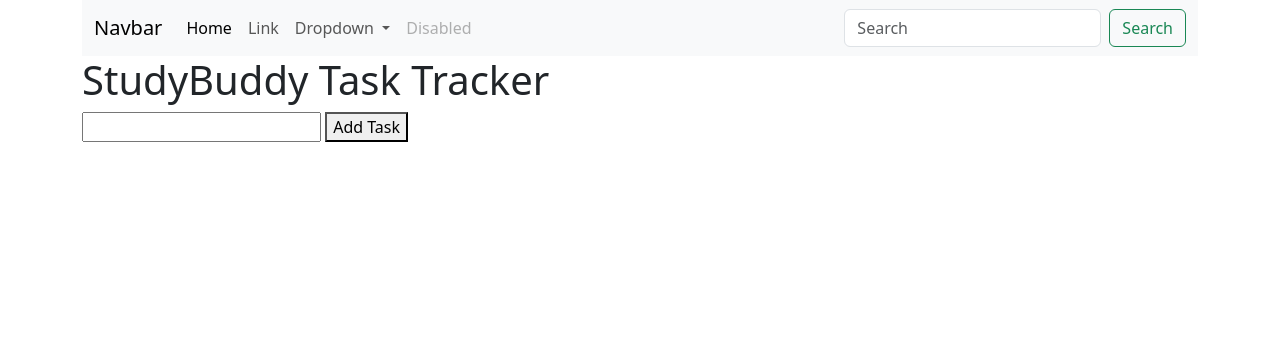
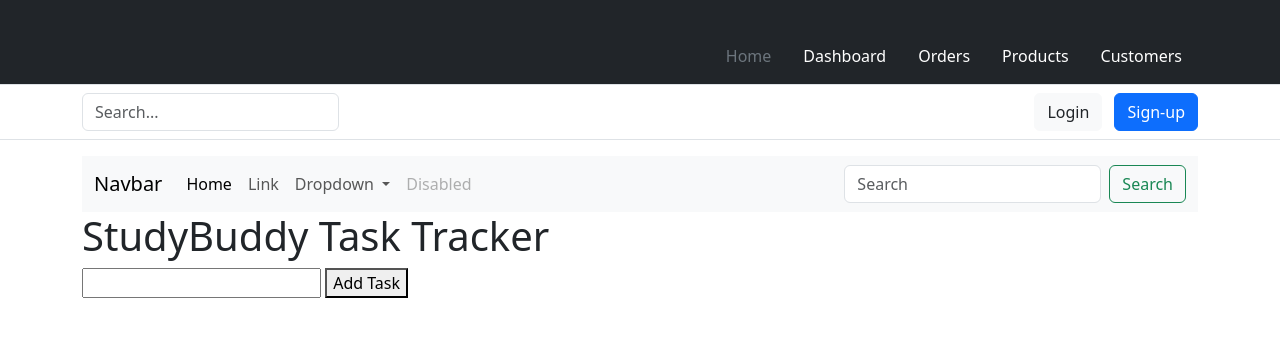
Before and after one commit to mosudi/StudyBuddy, a Flask app: page / in a window 1280 px wide. Shown: the top 337 px of the page. Run offline with Flask 3, Linux system fonts and the light colour scheme.

Commit message:
Use the following link during the project https://getbootstrap.com/docs/5.3/examples/

```diff
--- a/main.py
+++ b/main.py
@@ -5,6 +5,10 @@ from flask import Flask,redirect,url_for,render_template,request
 app=Flask(__name__)
 @app.route('/',methods=['GET','POST'])
 def home():
+    task = request.form.get("task")
+    if task:
+        task.append(task)
+        return redirect(url_for("home"))
     if request.method=='POST':
         # Handle POST Request here
         return render_template('index.html')
--- a/templates/index.html
+++ b/templates/index.html
@@ -8,6 +8,62 @@
   </head>
 
 <body>
+    <header>
+        <div class="px-3 py-2 text-bg-dark border-bottom">
+          <div class="container">
+            <div class="d-flex flex-wrap align-items-center justify-content-center justify-content-lg-start">
+              <a href="/" class="d-flex align-items-center my-2 my-lg-0 me-lg-auto text-white text-decoration-none">
+                <svg class="bi me-2" width="40" height="32" role="img" aria-label="Bootstrap"><use xlink:href="#bootstrap"></use></svg>
+              </a>
+
+              <ul class="nav col-12 col-lg-auto my-2 justify-content-center my-md-0 text-small">
+                <li>
+                  <a href="#" class="nav-link text-secondary">
+                    <svg class="bi d-block mx-auto mb-1" width="24" height="24" aria-hidden="true"><use xlink:href="#home"></use></svg>
+                    Home
+                  </a>
+                </li>
+                <li>
+                  <a href="#" class="nav-link text-white">
+                    <svg class="bi d-block mx-auto mb-1" width="24" height="24" aria-hidden="true"><use xlink:href="#speedometer2"></use></svg>
+                    Dashboard
+                  </a>
+                </li>
+                <li>
+                  <a href="#" class="nav-link text-white">
+                    <svg class="bi d-block mx-auto mb-1" width="24" height="24" aria-hidden="true"><use xlink:href="#table"></use></svg>
+                    Orders
+                  </a>
+                </li>
+                <li>
+                  <a href="#" class="nav-link text-white">
+                    <svg class="bi d-block mx-auto mb-1" width="24" height="24" aria-hidden="true"><use xlink:href="#grid"></use></svg>
+                    Products
+                  </a>
+                </li>
+                <li>
+                  <a href="#" class="nav-link text-white">
+                    <svg class="bi d-block mx-auto mb-1" width="24" height="24" aria-hidden="true"><use xlink:href="#people-circle"></use></svg>
+                    Customers
+                  </a>
+                </li>
+              </ul>
+            </div>
+          </div>
+        </div>
+        <div class="px-3 py-2 border-bottom mb-3">
+          <div class="container d-flex flex-wrap justify-content-center">
+            <form class="col-12 col-lg-auto mb-2 mb-lg-0 me-lg-auto" role="search">
+              <input type="search" class="form-control" placeholder="Search..." aria-label="Search">
+            </form>
+
+            <div class="text-end">
+              <button type="button" class="btn btn-light text-dark me-2">Login</button>
+              <button type="button" class="btn btn-primary">Sign-up</button>
+            </div>
+          </div>
+        </div>
+      </header>
     <div class="container">
 
     <nav class="navbar navbar-expand-lg bg-body-tertiary">
```
